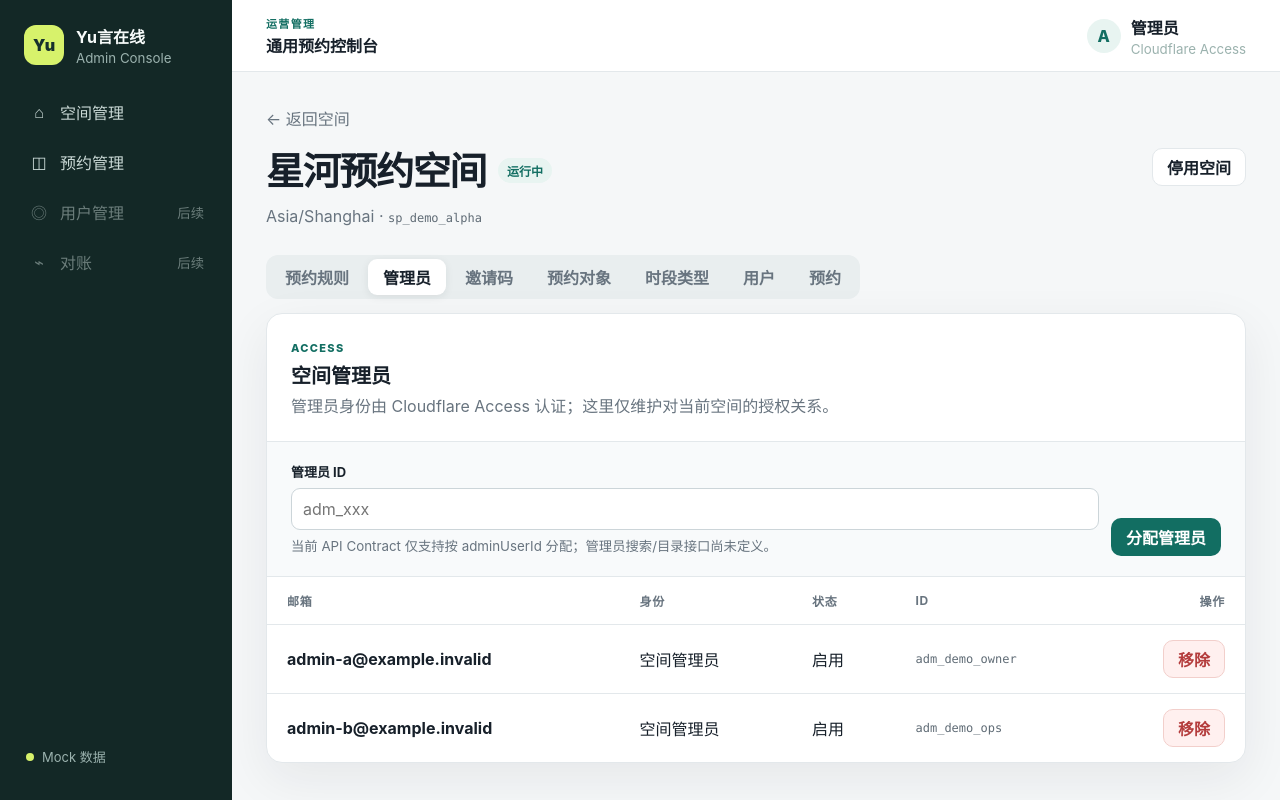
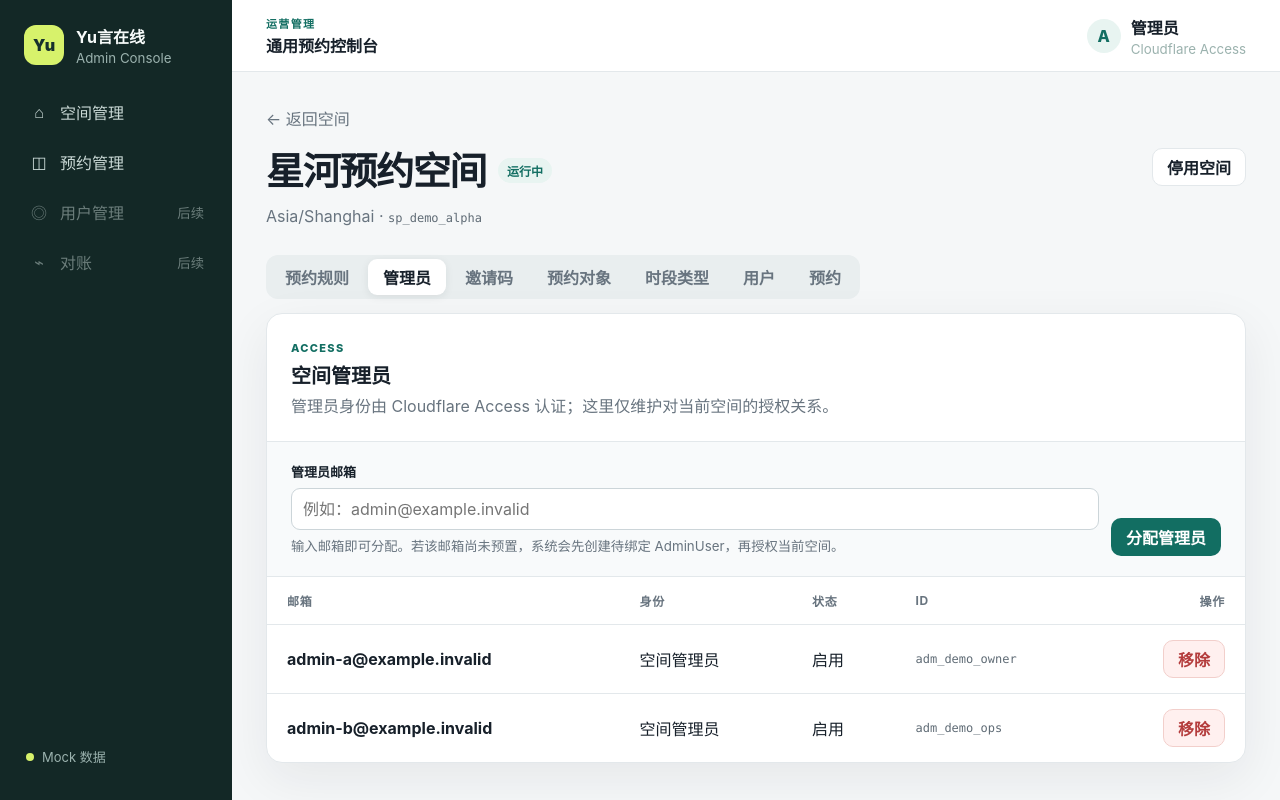
Before and after one commit to huangshirui/yuke, a Vue app in the folder apps/admin/: page /spaces/sp_demo_alpha/admins in a window 1280 px wide. Built offline with nearby package versions, Linux system fonts and the light colour scheme.

Commit message:
feat(admin): assign space admins by email

```diff
--- a/apps/admin/src/views/SpaceDetailView.vue
+++ b/apps/admin/src/views/SpaceDetailView.vue
@@ -22,7 +22,7 @@ const loading = ref(true)
 const saving = ref(false)
 const error = ref('')
 const notice = ref('')
-const adminUserId = ref('')
+const adminEmail = ref('')
 const showInviteForm = ref(false)
 const inviteForm = reactive({ label: '', expiresAt: defaultExpiry() })
 
@@ -128,17 +128,17 @@ async function toggleSpaceStatus() {
 
 async function addAdmin() {
   clearMessages()
-  const value = adminUserId.value.trim()
-  if (!value) {
-    error.value = '请输入管理员 ID。'
+  const email = adminEmail.value.trim().toLowerCase()
+  if (!/^[^\s@]+@[^\s@]+\.[^\s@]+$/.test(email)) {
+    error.value = '请输入有效的管理员邮箱。'
     return
   }
   saving.value = true
   try {
-    await api.addAdmin(spaceId.value, value)
+    await api.assignAdminByEmail(spaceId.value, email)
     admins.value = await api.listAdmins(spaceId.value)
-    adminUserId.value = ''
-    notice.value = '管理员已分配。'
+    adminEmail.value = ''
+    notice.value = '管理员已分配。首次登录时会自动绑定对应的 Cloudflare Access 身份。'
   } catch (cause) {
     error.value = cause instanceof Error ? cause.message : '管理员分配失败。'
   } finally {
@@ -305,9 +305,9 @@ onMounted(load)
 
         <div class="inline-form">
           <label class="field field--grow">
-            <span>管理员 ID</span>
-            <input v-model="adminUserId" placeholder="adm_xxx" @keyup.enter="addAdmin" />
-            <small>当前 API Contract 仅支持按 adminUserId 分配；管理员搜索/目录接口尚未定义。</small>
+            <span>管理员邮箱</span>
+            <input v-model="adminEmail" type="email" autocomplete="off" placeholder="例如：admin@example.invalid" @keyup.enter="addAdmin" />
+            <small>输入邮箱即可分配。若该邮箱尚未预置，系统会先创建待绑定 AdminUser，再授权当前空间。</small>
           </label>
           <button class="button button--primary" :disabled="saving" @click="addAdmin">分配管理员</button>
         </div>
```
